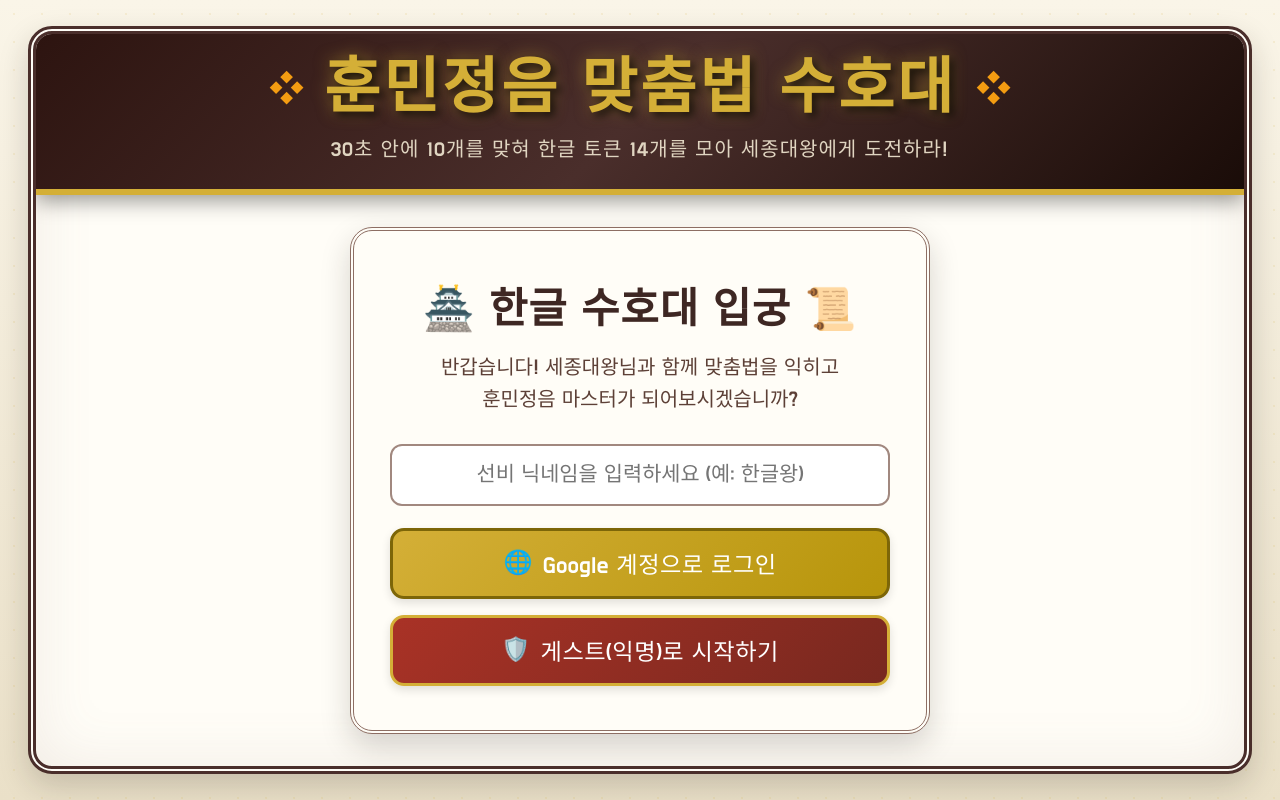
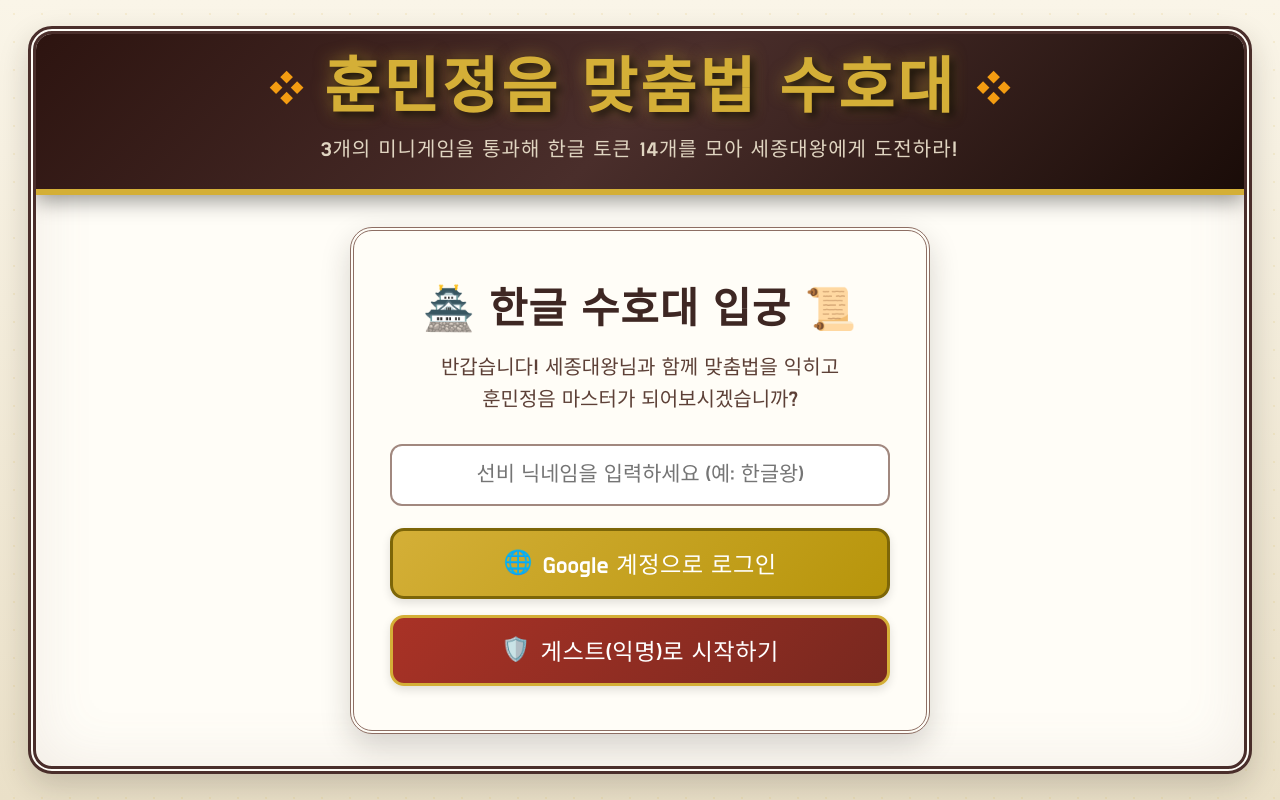
Before and after one commit to zzintch-jpg/korean-spelling-sejong-game, a website with bundled scripts: page index.html in a window 1280 px wide. Built offline with nearby package versions, Linux system fonts and the light colour scheme; a web font is replaced by a local one.

Commit message:
style: 메인 헤더 부제목 텍스트 '3개의 미니게임을 통과해'로 수정

```diff
--- a/index.html
+++ b/index.html
@@ -17,7 +17,7 @@
         <h1 class="game-title">훈민정음 맞춤법 수호대</h1>
         <span class="title-decor">❖</span>
       </div>
-      <p class="subtitle">30초 안에 10개를 맞혀 한글 토큰 14개를 모아 세종대왕에게 도전하라!</p>
+      <p class="subtitle">3개의 미니게임을 통과해 한글 토큰 14개를 모아 세종대왕에게 도전하라!</p>
     </header>
 
     <!-- 유저 정보 바 -->
@@ -117,7 +117,7 @@
       </div>
     </section>
 
-    <!-- 3. 미니게임 1: 사격/터치 스크린 (실시간 정답/오답 표시) -->
+    <!-- 3. 미니게임 1: 사격/터치 스크린 -->
     <section id="game1Screen" class="screen">
       <div class="game-header">
         <button class="btn btn-back-lobby">⬅️ 로비로</button>
@@ -133,7 +133,7 @@
       </div>
     </section>
 
-    <!-- 4. 미니게임 2: 선택형 빈칸 채우기 (실시간 정답/오답 표시) -->
+    <!-- 4. 미니게임 2: 선택형 빈칸 채우기 -->
     <section id="game2Screen" class="screen">
       <div class="game-header">
         <button class="btn btn-back-lobby">⬅️ 로비로</button>
@@ -152,7 +152,7 @@
       </div>
     </section>
 
-    <!-- 5. 미니게임 3: 오류 탐정 (실시간 정답/오답 표시) -->
+    <!-- 5. 미니게임 3: 오류 탐정 -->
     <section id="game3Screen" class="screen">
       <div class="game-header">
         <button class="btn btn-back-lobby">⬅️ 로비로</button>
```
